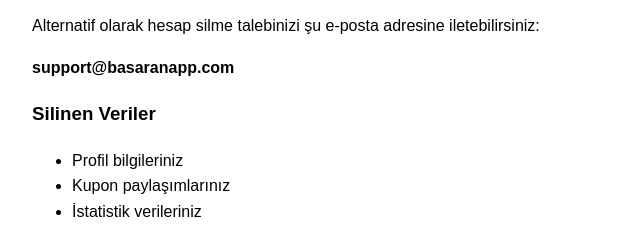
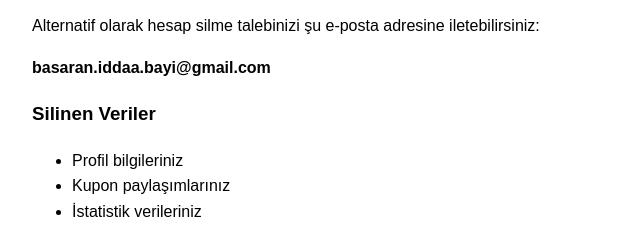
Before and after one commit to kaanirtegun8/basaran-android-legal, a plain HTML site: page index.html in a window 1280 px wide. Shown: the part 301-535 px from the top of the page, 208-848 px from the left. Drawn offline with Linux system fonts and the light colour scheme.

Commit message:
Update support email address in account deletion instructions

```diff
--- a/index.html
+++ b/index.html
@@ -31,7 +31,7 @@
 
 <p>Alternatif olarak hesap silme talebinizi şu e-posta adresine iletebilirsiniz:</p>
 
-<p><strong>support@basaranapp.com</strong></p>
+<p><strong>basaran.iddaa.bayi@gmail.com</strong></p>
 
 <h3>Silinen Veriler</h3>
 <ul>
```
Also changed, not shown: 1 other file.
